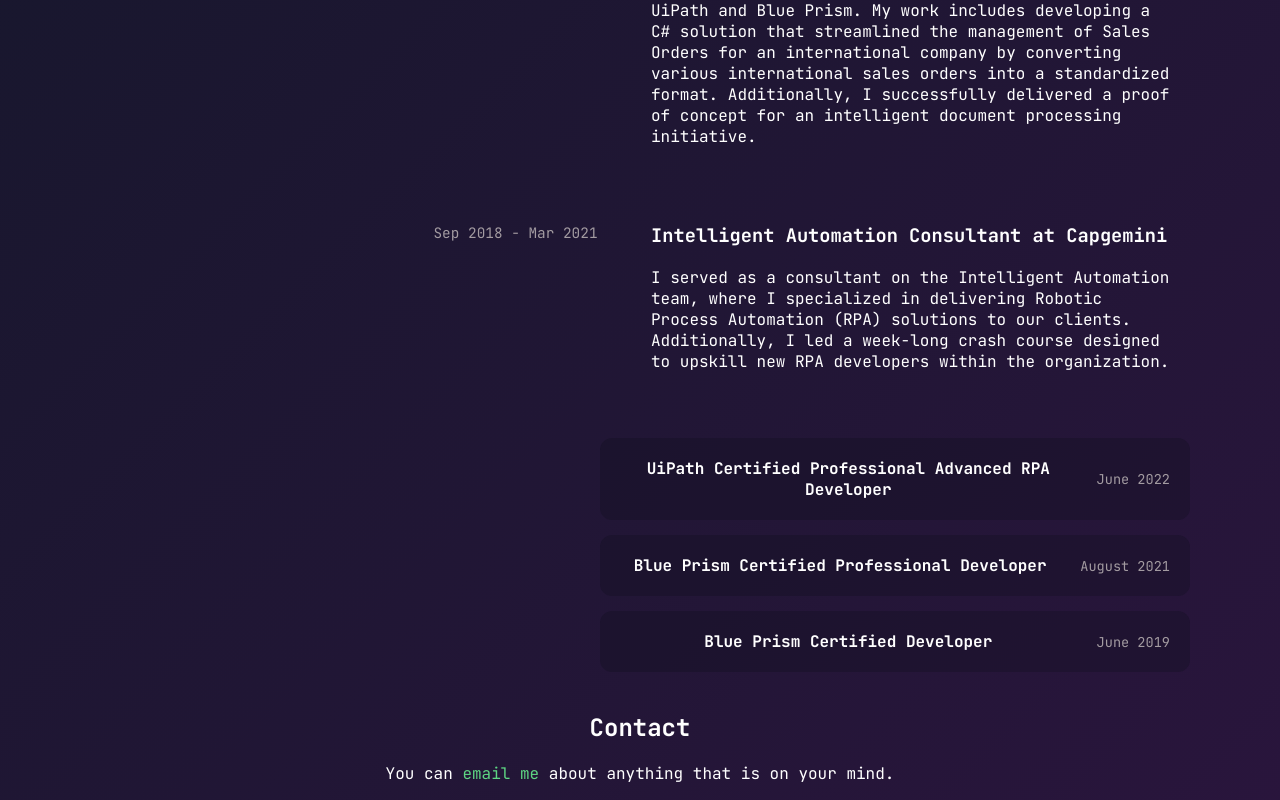
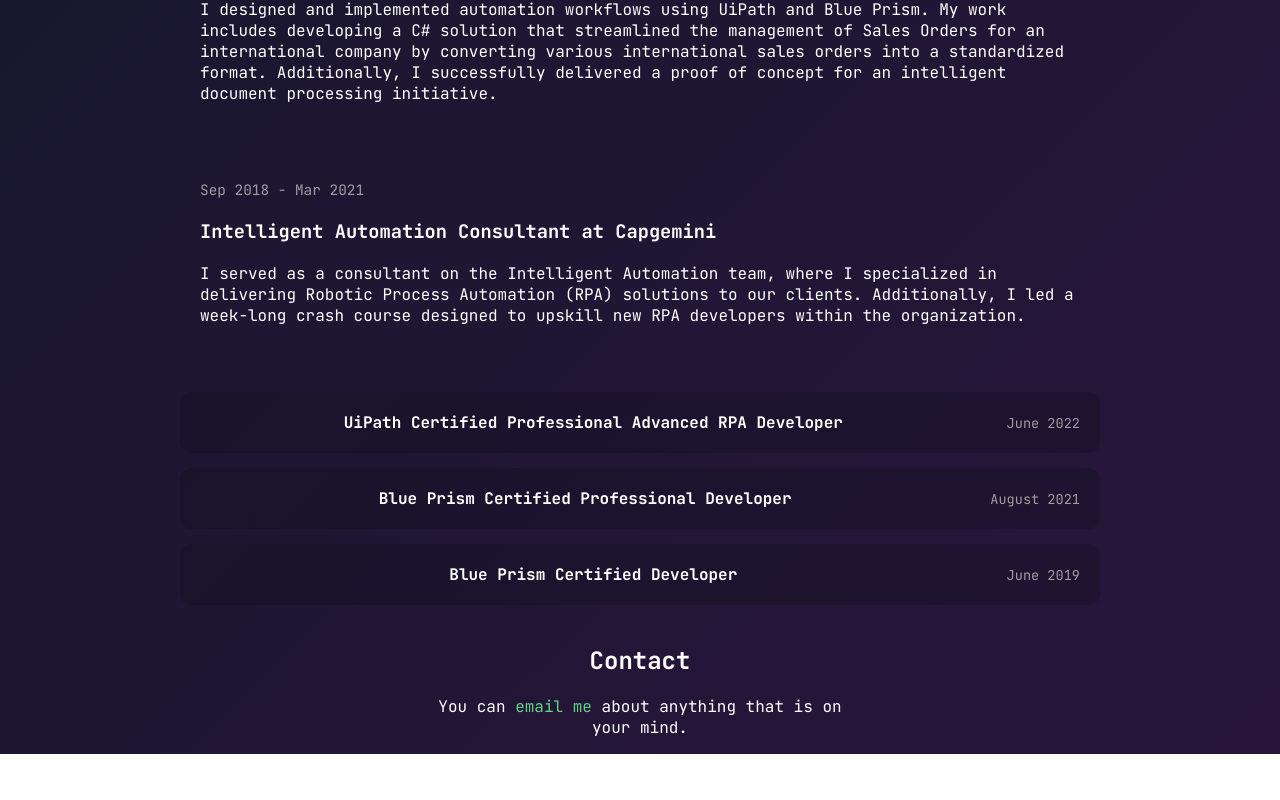
Before and after one commit to backadd/personal-website, a React (Create React App) app: page / in a window 1280 px wide. Shown: the part 1107-1907 px from the top of the page. After the commit the page ends 1861 px from the top, so only its background shows below. Built offline with nearby package versions, Linux system fonts and the light colour scheme.

Commit message:
Fixed styling for mobile devices

```diff
--- a/src/components/Certifications.css
+++ b/src/components/Certifications.css
@@ -43,7 +43,7 @@
 }
 
 
-@media (max-width: 768px) {
+@media (max-width: 1660px) {
   .certification-list{
     align-items: center;
   }
--- a/src/components/Contact.css
+++ b/src/components/Contact.css
@@ -1,3 +1,7 @@
+.contact{
+  margin: auto;
+}
+
 .contact a {
   color: #5ed683;
   text-decoration: none;
@@ -11,3 +15,10 @@
       5px rgba(255, 255, 255, 0.3),
     0 0 8px rgba(255, 255, 255, 0.3);
 }
+
+
+@media (max-width: 1660px) {
+  .contact{
+    width: 80%;
+  }
+}
--- a/src/components/Header.css
+++ b/src/components/Header.css
@@ -34,7 +34,7 @@
 }
 
 
-@media (max-width: 768px) {
+@media (max-width: 1660px) {
   .header{
     margin-top: 30px;
   }
--- a/src/components/Navbar.css
+++ b/src/components/Navbar.css
@@ -37,7 +37,7 @@
   background-color: #555;
 }
 
-@media (max-width: 768px) {
+@media (max-width: 1660px) {
   .navbar.scrolled {
   background-color: rgba(0, 0, 0, 100); /* Change to your desired background color with opacity */
   }
--- a/src/components/WorkExperience.css
+++ b/src/components/WorkExperience.css
@@ -39,13 +39,14 @@
   margin-top: 0; /* Removes the top margin */
 }
 
-@media (max-width: 768px) {
+@media (max-width: 1660px) {
   .work-experience-list {
     align-items: center;
   }
 
   .work-experience-box {
-    width: 90%;
+    width: 80%;
+    flex-direction: column;
   }
   .work-experience-box:hover {
     background-color: transparent; /* Change to your preferred hover background color */
```
